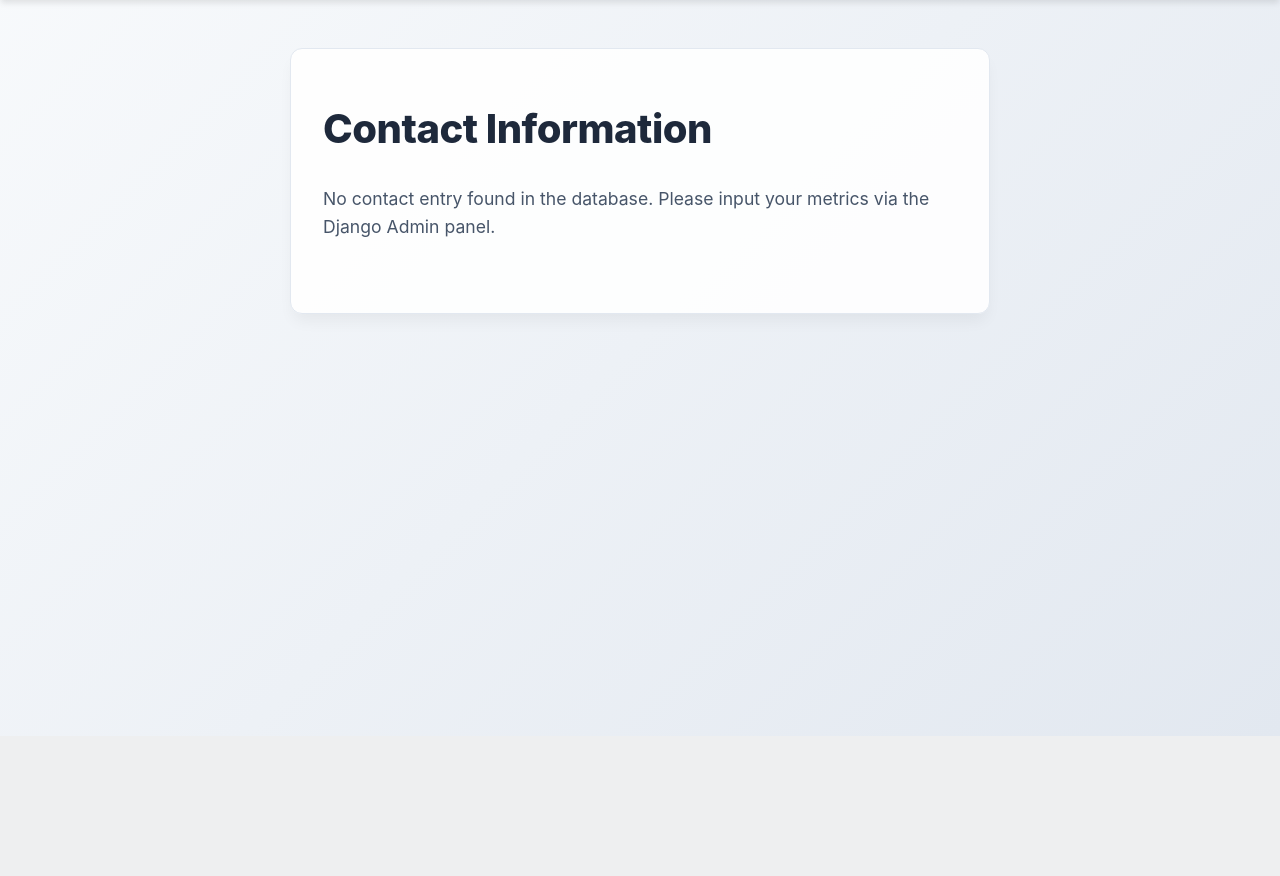
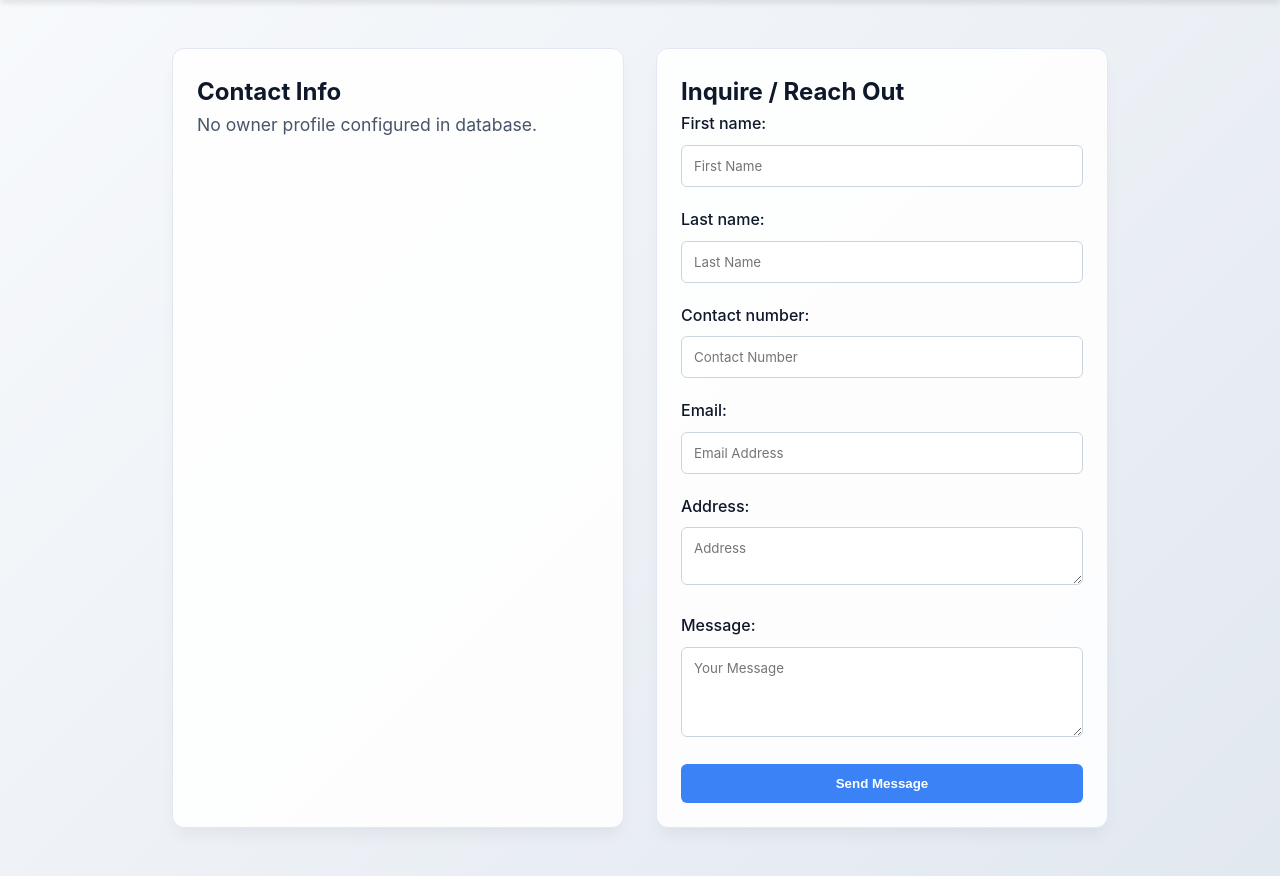
Before and after one commit to KohlYumul/PortfolioQuiz1Yumul, a Django app: page /contact/ in a window 1280 px wide. Shown: the part 64-940 px from the top of the page. Before the commit the page ends 383 px from the top, so only its background shows below. Run offline with Django 5.2, Linux system fonts and the light colour scheme; data that the repository does not hold is empty; parts of the project's set-up code (start-up, migrations or seed data) failed here and were passed over.

Commit message:
Refactor contact page layout and inquiry form

```diff
--- a/portfolio/templates/portfolio/contact.html
+++ b/portfolio/templates/portfolio/contact.html
@@ -1,36 +1,39 @@
 {% extends 'portfolio/base.html' %}
 {% block content %}
-<div class="card" style="max-width: 700px; margin: 0 auto; padding: 3rem 2rem;">
-    {% if info %}
-        <h1>
-            {{ info.first_name }}
-            {% if info.middle_name %}{{ info.middle_name }}{% endif %}
-            {{ info.last_name }}
-        </h1>
+<div class="grid" style="grid-template-columns: 1fr 1fr;">
+    <!-- Left Column: Owner Personal Information -->
+    <div class="card">
+        {% if info %}
+            <h2>{{ info.first_name }} {{ info.middle_name|default:"" }} {{ info.last_name }}</h2>
+            <p style="font-style: italic;">{{ info.summary }}</p>
+            <hr style="margin: 1rem 0;">
+            <p><strong>📞 Phone:</strong> {{ info.contact_number }}</p>
+            <p><strong>✉️ Email:</strong> {{ info.email }}</p>
+            <p><strong>📍 Address:</strong> {{ info.address }}</p>
+        {% else %}
+            <h2>Contact Info</h2>
+            <p>No owner profile configured in database.</p>
+        {% endif %}
+    </div>
 
-        <p style="font-style: italic; margin-bottom: 2rem; border-left: 4px solid var(--accent); padding-left: 1rem;">
-            {{ info.summary }}
-        </p>
-
-        <hr style="border: 0; border-top: 1px solid #e2e8f0; margin-bottom: 2rem;">
-
-        <div style="margin-bottom: 1.5rem;">
-            <strong style="color: var(--primary); display: block;">📞 Contact Number:</strong>
-            <span>{{ info.contact_number }}</span>
-        </div>
-
-        <div style="margin-bottom: 1.5rem;">
-            <strong style="color: var(--primary); display: block;">✉️ Email Address:</strong>
-            <a href="mailto:{{ info.email }}" style="color: var(--accent); text-decoration: none;">{{ info.email }}</a>
-        </div>
-
-        <div style="margin-bottom: 1.5rem;">
-            <strong style="color: var(--primary); display: block;">📍 Address:</strong>
-            <span>{{ info.address }}</span>
-        </div>
-    {% else %}
-        <h1>Contact Information</h1>
-        <p>No contact entry found in the database. Please input your metrics via the Django Admin panel.</p>
-    {% endif %}
+    <!-- Right Column: Inquiry HTML Form -->
+    <div class="card">
+        <h2>Inquire / Reach Out</h2>
+        {% if success %}
+            <div style="background-color: #d1fae5; color: #065f46; padding: 1rem; border-radius: 6px; margin-bottom: 1rem;">
+                Thank you! Your inquiry has been submitted successfully.
+            </div>
+        {% endif %}
+        <form method="POST">
+            {% csrf_token %}
+            <div class="form-group">{{ form.first_name.label_tag }} {{ form.first_name }}</div>
+            <div class="form-group">{{ form.last_name.label_tag }} {{ form.last_name }}</div>
+            <div class="form-group">{{ form.contact_number.label_tag }} {{ form.contact_number }}</div>
+            <div class="form-group">{{ form.email.label_tag }} {{ form.email }}</div>
+            <div class="form-group">{{ form.address.label_tag }} {{ form.address }}</div>
+            <div class="form-group">{{ form.message.label_tag }} {{ form.message }}</div>
+            <button type="submit" class="btn" style="width: 100%; border: none; cursor: pointer;">Send Message</button>
+        </form>
+    </div>
 </div>
 {% endblock %}
```
